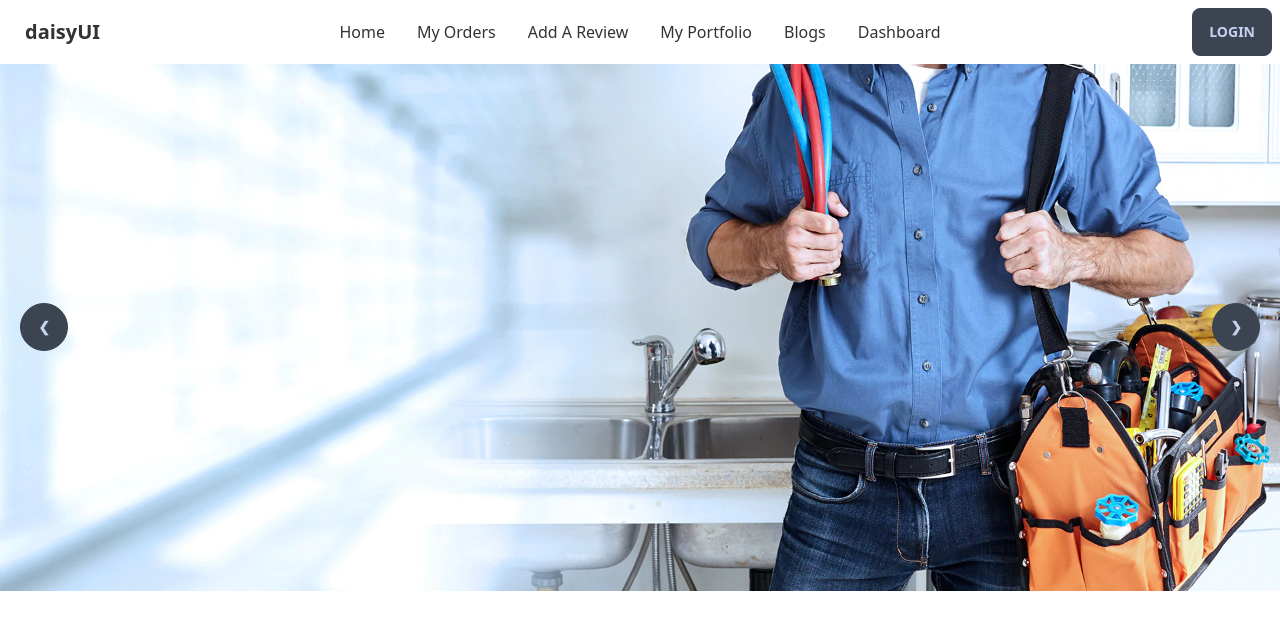
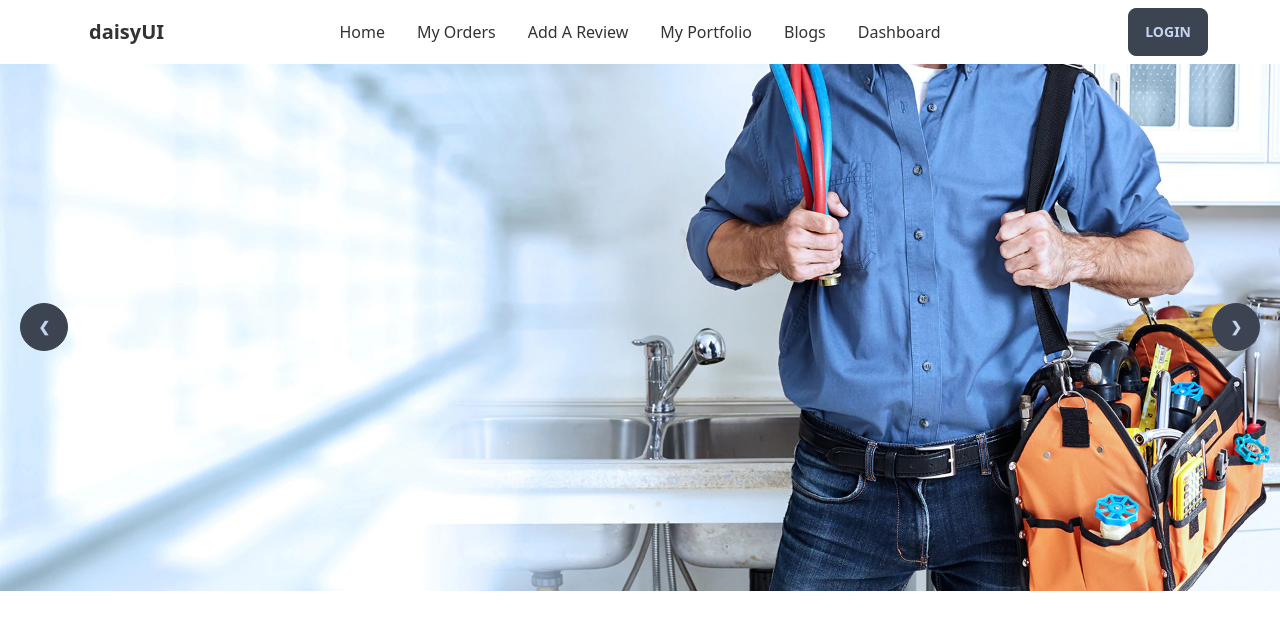
Before and after one commit to me-sajib/react-tools-manufactures, a React (Create React App) app: page /login in a window 1280 px wide. Shown: the top 630 px of the page. Built offline with nearby package versions, Linux system fonts and the light colour scheme.

Commit message:
width change

```diff
--- a/src/App.css
+++ b/src/App.css
@@ -1,38 +1,4 @@
-.App {
-  text-align: center;
+.container-width {
+  width: 90%;
+  margin: 0 auto;
 }
-
-.App-logo {
-  height: 40vmin;
-  pointer-events: none;
-}
-
-@media (prefers-reduced-motion: no-preference) {
-  .App-logo {
-    animation: App-logo-spin infinite 20s linear;
-  }
-}
-
-.App-header {
-  background-color: #282c34;
-  min-height: 100vh;
-  display: flex;
-  flex-direction: column;
-  align-items: center;
-  justify-content: center;
-  font-size: calc(10px + 2vmin);
-  color: white;
-}
-
-.App-link {
-  color: #61dafb;
-}
-
-@keyframes App-logo-spin {
-  from {
-    transform: rotate(0deg);
-  }
-  to {
-    transform: rotate(360deg);
-  }
-}
--- a/src/App.js
+++ b/src/App.js
@@ -1,4 +1,5 @@
 import Home from "./Pages/Home/Home";
+import "./App.css";
 
 function App() {
   return (
--- a/src/Pages/Shared/Navbar.js
+++ b/src/Pages/Shared/Navbar.js
@@ -25,6 +25,7 @@
     </>
   );
   return (
+    <div className="container-width">
       <div className="navbar bg-base-100">
         <div className="navbar-start">
           <div className="dropdown">
@@ -65,6 +66,7 @@
           </Link>
         </div>
       </div>
+    </div>
   );
 };
 
```
Lines whose indentation alone changed are shown as unchanged.
